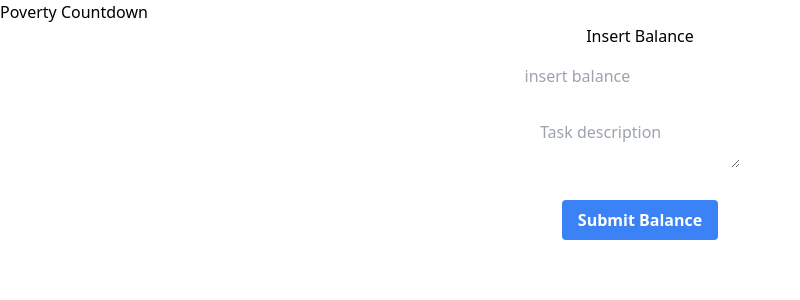
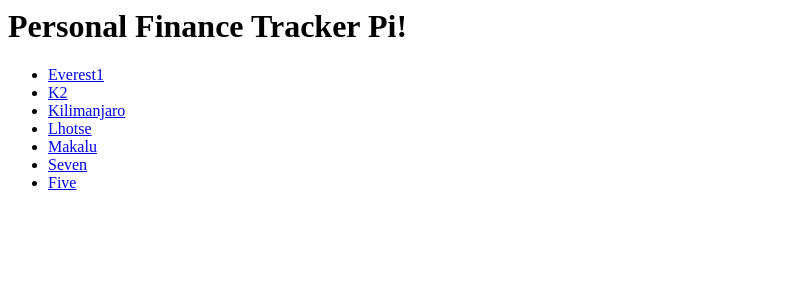
Before and after one commit to EmbeddEdge/FlaskWebApp, a Flask app: page / in a window 1280 px wide. Shown: the top 300 px of the page, without its empty margins (0-800 px from the left). Run offline with Flask 3, Linux system fonts and the light colour scheme; data that the repository does not hold is empty; some libraries are stand-ins or nearby versions.

Commit message:
Pi development up to date

```diff
--- a/app.py
+++ b/app.py
@@ -1,240 +1,15 @@
-# app.py - Flask application with Postgre database
-
-import os
-from flask import Flask, request, jsonify, render_template
-import psycopg2
-from psycopg2.extras import RealDictCursor
-from supabase import create_client, Client
-import logging
-
-# Configure logging
-logging.basicConfig(level=logging.INFO)
-logger = logging.getLogger(__name__)
+from flask import Flask, render_template
 
 app = Flask(__name__)
 
-# Configuration - These should be set as environment variables
-SUPABASE_URL = os.environ.get('SUPABASE_URL')
-SUPABASE_KEY = os.environ.get('SUPABASE_KEY')  # Use anon key for client operations
-SUPABASE_SERVICE_KEY = os.environ.get('SUPABASE_SERVICE_KEY')  # For admin operations
-DATABASE_URL = os.environ.get('DATABASE_URL')  # Direct PostgreSQL connection
+@app.route("/")
+def home():
+    mountains = ['Everest1', 'K2', 'Kilimanjaro', 'Lhotse', 'Makalu', 'Seven', 'Five']
+    return render_template('index.html', mountain = mountains)
 
-# Initialize Supabase client
-supabase: Client = create_client(SUPABASE_URL, SUPABASE_KEY)
+@app.route("/mountain/<mt>")
+def mountain(mt):
+    return "This is the mountain page for " + mt
 
-# Database connection function
-def get_db_connection():
-    """
-    Create a direct PostgreSQL connection to Supabase
-    This is useful for complex queries or when you need direct SQL access
-    """
-    try:
-        # Parse the DATABASE_URL if it's in URL format
-        database_url = DATABASE_URL
-
-        # Handle different URL formats
-        if database_url and database_url.startswith('postgresql://'):
-            # Supabase URLs sometimes use postgresql:// which needs to be postgres://
-            database_url = database_url.replace('postgresql://', 'postgres://', 1)
-
-        if not database_url:
-            logger.error("DATABASE_URL environment variable not set")
-            return None
-
-        conn = psycopg2.connect(
-            database_url,
-            cursor_factory=RealDictCursor,
-            sslmode='require'  # Supabase requires SSL
-        )
-        return conn
-    except psycopg2.OperationalError as e:
-        logger.error(f"Database operational error: {e}")
-        return None
-    except Exception as e:
-        logger.error(f"Database connection error: {e}")
-        return None
-
-@app.route('/')
-def index():
-    """
-    Home page - displays all accounts
-    Uses Supabase Python client for simple operations
-    """
-    try:
-        # Fetch all accounts using Supabase client
-        response = supabase.table('accounts').select('*').order('created_at', desc=True).execute()
-        accounts = response.data
-
-        return render_template('financedash.html', accounts=accounts)
-    except Exception as e:
-        logger.error(f"Error fetching accounts: {e}")
-        return render_template('financedash.html', accounts=[])
-
-@app.route('/balance', methods=['POST'])
-def update_balance():
-    """
-    Modify the balance column in the accounts table
-    """
-    try:
-        title = request.form.get('account balance')
-        description = request.form.get('description')
-
-        if not title:
-            return jsonify({'error': 'Title is required'}), 400
-
-        # Update balance using Supabase client
-        response = supabase.table('accounts').update({
-            'balance': title  # assuming 'title' contains the new balance value
-        }).eq('id', request.form.get('id')).execute()
-
-        logger.info(f"Created task: {title}")
-        return redirect('/')
-
-    except Exception as e:
-        logger.error(f"Error creating task: {e}")
-        return jsonify({'error': 'Failed to create task'}), 500
-
-@app.route('/tasks/<int:task_id>/complete', methods=['POST'])
-def complete_task(task_id):
-    """
-    Mark a task as completed
-    Using Supabase client instead of direct SQL for better reliability
-    """
-    try:
-        # Use Supabase client for the update operation
-        response = supabase.table('tasks').update({
-            'completed': True,
-            'updated_at': 'now()'
-        }).eq('id', task_id).execute()
-
-        if not response.data:
-            logger.warning(f"No task found with ID: {task_id}")
-            return jsonify({'error': 'Task not found'}), 404
-
-        logger.info(f"Completed task ID: {task_id}")
-        return redirect('/')
-
-    except Exception as e:
-        logger.error(f"Error completing task: {e}")
-        return jsonify({'error': 'Failed to complete task'}), 500
-
-@app.route('/tasks/<int:task_id>/delete', methods=['POST'])
-def delete_task(task_id):
-    """
-    Delete a task
-    Demonstrates DELETE operation using Supabase client
-    """
-    try:
-        response = supabase.table('tasks').delete().eq('id', task_id).execute()
-
-        logger.info(f"Deleted task ID: {task_id}")
-        return redirect('/')
-
-    except Exception as e:
-        logger.error(f"Error deleting task: {e}")
-        return jsonify({'error': 'Failed to delete task'}), 500
-
-@app.route('/api/tasks', methods=['GET'])
-def api_get_tasks():
-    """
-    API endpoint to get all tasks as JSON
-    Useful for frontend JavaScript or mobile apps
-    """
-    try:
-        response = supabase.table('tasks').select('*').order('created_at', desc=True).execute()
-        return jsonify(response.data)
-    except Exception as e:
-        logger.error(f"API error fetching tasks: {e}")
-        return jsonify({'error': 'Failed to fetch tasks'}), 500
-
-@app.route('/api/tasks', methods=['POST'])
-def api_create_task():
-    """
-    API endpoint to create a task via JSON
-    """
-    try:
-        data = request.get_json()
-
-        if not data or not data.get('title'):
-            return jsonify({'error': 'Title is required'}), 400
-
-        response = supabase.table('tasks').insert({
-            'title': data['title'],
-            'description': data.get('description', ''),
-            'completed': False
-        }).execute()
-
-        return jsonify(response.data[0]), 201
-
-    except Exception as e:
-        logger.error(f"API error creating task: {e}")
-        return jsonify({'error': 'Failed to create task'}), 500
-
-@app.route('/health')
-def health_check():
-    """
-    Health check endpoint for monitoring
-    Tests database connectivity and provides debugging info
-    """
-    health_info = {
-        'status': 'healthy',
-        'environment_variables': {
-            'SUPABASE_URL': 'set' if SUPABASE_URL else 'missing',
-            'SUPABASE_KEY': 'set' if SUPABASE_KEY else 'missing',
-            'DATABASE_URL': 'set' if DATABASE_URL else 'missing'
-        }
-    }
-
-    try:
-        # Test Supabase client connection
-        response = supabase.table('tasks').select('count', count='exact').execute()
-        health_info['supabase_client'] = 'connected'
-        health_info['task_count'] = response.count
-
-    except Exception as e:
-        logger.error(f"Supabase client test failed: {e}")
-        health_info['supabase_client'] = f'failed: {str(e)}'
-        health_info['status'] = 'unhealthy'
-
-    try:
-        # Test direct PostgreSQL connection
-        conn = get_db_connection()
-        if conn:
-            with conn.cursor() as cur:
-                cur.execute("SELECT COUNT(*) FROM tasks")
-                result = cur.fetchone()
-                health_info['direct_postgres'] = 'connected'
-                health_info['direct_count'] = result[0] if result else 0
-            conn.close()
-        else:
-            health_info['direct_postgres'] = 'connection failed'
-
-    except Exception as e:
-        logger.error(f"Direct PostgreSQL test failed: {e}")
-        health_info['direct_postgres'] = f'failed: {str(e)}'
-
-    status_code = 200 if health_info['status'] == 'healthy' else 500
-    return jsonify(health_info), status_code
-
-# Helper function for redirects (since we're not importing redirect)
-def redirect(location, code=302):
-    """Simple redirect helper"""
-    from flask import Response
-    response = Response(
-        f'<!DOCTYPE HTML PUBLIC "-//W3C//DTD HTML 3.2 Final//EN">\n'
-        f'<title>Redirecting...</title>\n'
-        f'<h1>Redirecting...</h1>\n'
-        f'<p>You should be redirected automatically to target URL: '
-        f'<a href="{location}">{location}</a>. If not click the link.',
-        status=code,
-        mimetype='text/html'
-    )
-    response.headers['Location'] = location
-    return response
-
-if __name__ == '__main__':
-    # Get port from environment variable (required for Render)
-    port = int(os.environ.get('PORT', 5000))
-
-    # Run the application
-    app.run(host='0.0.0.0', port=port, debug=False)
+if __name__ == "__main__":
+    app.run(host="0.0.0.0", port=5050)
--- a/templates/index.html
+++ b/templates/index.html
@@ -1,6 +1,6 @@
 <html>
     <body>
-        <h1>Personal Finance Tracker!</h1>
+        <h1>Personal Finance Tracker Pi!</h1>
         <ul>
             {% for mt in mountain %}
             <li><a href="/mountain/{{ mt }}">{{ mt }}</a></li>
```
